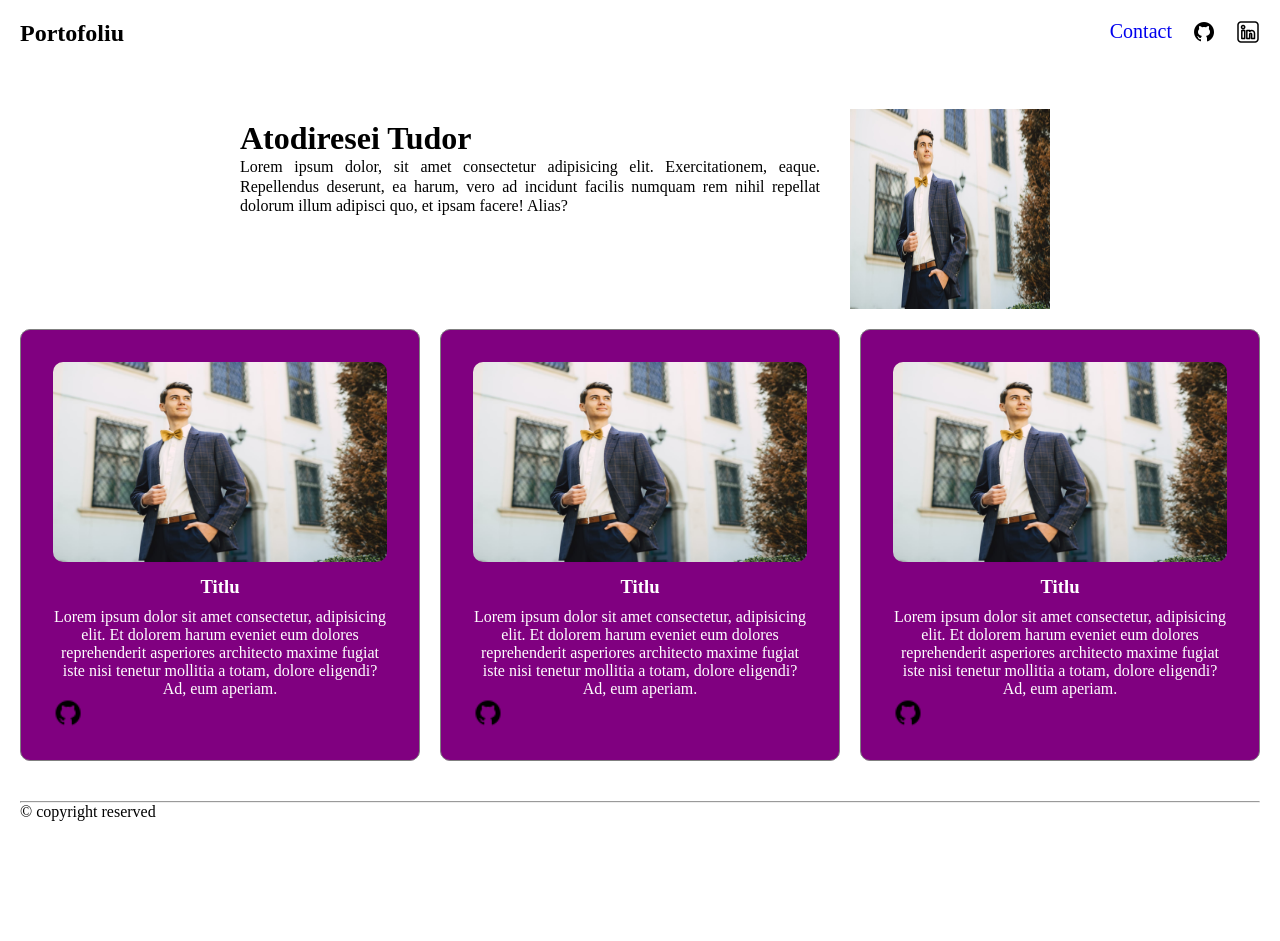
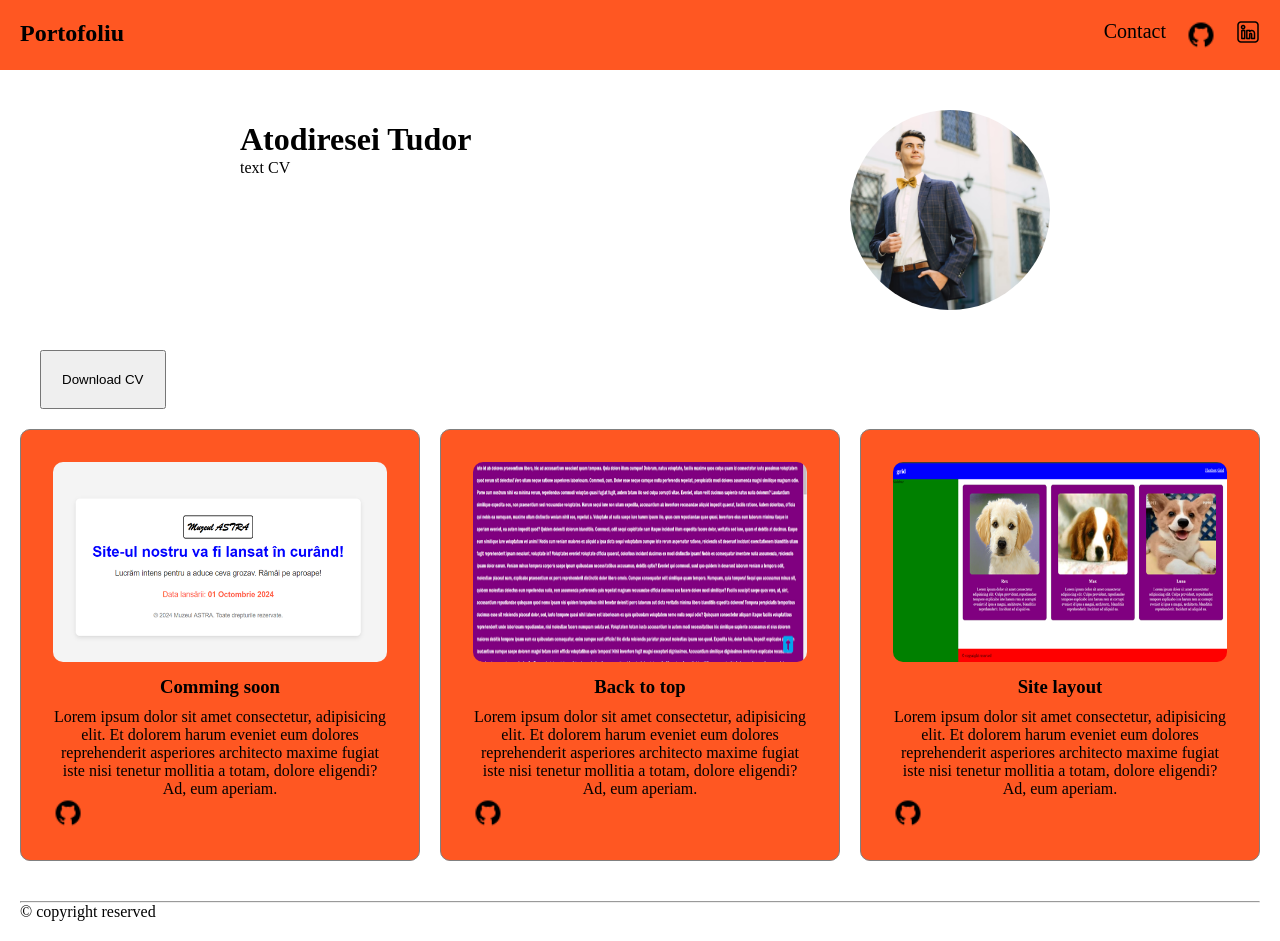
Before and after one commit to Tudor-debug819/portofolio, a plain HTML site: page index.html in a window 1280 px wide. Before the commit the page ends 841 px from the top, so only its background shows below. Drawn offline with Linux system fonts and the light colour scheme.

Commit message:
layout done

```diff
--- a/index.html
+++ b/index.html
@@ -14,61 +14,59 @@
             <h2>Portofoliu</h2>
         </div>
         <div class="nav-links">
-            <a href="Contact.html">Contact</a>
-            <a href="https://github.com/Tudor-debug819" target="_blank"><img src="imagini/icons8-github-24.png"></a>
-            <a href="https://www.linkedin.com/feed/" target="_blank"><img src="imagini/icons8-linkedin-24.png"></a>
+            <a href="Contact.html" id="contact-link">Contact</a>
+            <a href="https://github.com/Tudor-debug819" target="_blank"><img id="github-icon" src="imagini/icons8-github-24.png"></a>
+            <a href="https://www.linkedin.com/feed/" target="_blank"><img id="linkedin-icon" src="imagini/icons8-linkedin-24.png"></a>
         </div>
     </nav>
 
     <main>
         <div class="introduction">
 
-            <img src="imagini/PozaPortofoliu.jpeg" width="200" height="200">
+            <img id="poza-inceput" src="imagini/PozaPortofoliu.jpeg" width="200" height="200">
             <div class="text">
                 <h1>Atodiresei Tudor</h1>
-                <p>Lorem ipsum dolor, sit amet consectetur adipisicing elit. Exercitationem, eaque. Repellendus
-                    deserunt, ea
-                    harum,
-                    vero ad incidunt facilis numquam rem nihil repellat dolorum illum adipisci quo, et ipsam facere!
-                    Alias?
+                <p>text CV
                 </p>
             </div>
 
         </div>
 
+        <button>Download CV</button>
+
         <div class="container">
             <div class="card">
-                <img src="imagini/PozaPortofoliu.jpeg" width="200" height="200">
+                <img src="imagini/coming-soon-photo.png" width="200" height="200">
                 <div class="card-content">
-                    <h3>Titlu</h3>
+                    <h3>Comming soon</h3>
                     <p>Lorem ipsum dolor sit amet consectetur, adipisicing elit. Et dolorem harum eveniet eum dolores
                         reprehenderit asperiores architecto maxime fugiat iste nisi tenetur mollitia a totam, dolore
                         eligendi? Ad, eum aperiam.</p>
                 </div>
-                <a href="https://github.com/Tudor-debug819" target="_blank"><img id="github-icon"
+                <a href="https://github.com/Tudor-debug819/comingsoon" target="_blank"><img id="github-icon"
                         src="imagini/icons8-github-24.png"></a>
             </div>
 
             <div class="card">
-                <img src="imagini/PozaPortofoliu.jpeg" width="200" height="200">
+                <img src="imagini/back-to-top-photo.png" width="200" height="200">
                 <div class="card-content">
-                    <h3>Titlu</h3>
+                    <h3>Back to top</h3>
                     <p>Lorem ipsum dolor sit amet consectetur, adipisicing elit. Et dolorem harum eveniet eum dolores
                         reprehenderit asperiores architecto maxime fugiat iste nisi tenetur mollitia a totam, dolore
                         eligendi? Ad, eum aperiam.</p>
                 </div>
-                <a href="https://github.com/Tudor-debug819" target="_blank"><img id="github-icon"
+                <a href="https://github.com/Tudor-debug819/backtotop" target="_blank"><img id="github-icon"
                         src="imagini/icons8-github-24.png"></a>
             </div>
             <div class="card">
-                <img src="imagini/PozaPortofoliu.jpeg" width="200" height="200">
+                <img src="imagini/site-layout-photo.png" width="200" height="200">
                 <div class="card-content">
-                    <h3>Titlu</h3>
+                    <h3>Site layout</h3>
                     <p>Lorem ipsum dolor sit amet consectetur, adipisicing elit. Et dolorem harum eveniet eum dolores
                         reprehenderit asperiores architecto maxime fugiat iste nisi tenetur mollitia a totam, dolore
                         eligendi? Ad, eum aperiam.</p>
                 </div>
-                <a href="https://github.com/Tudor-debug819" target="_blank"><img id="github-icon"
+                <a href="https://github.com/Tudor-debug819/siteLayout" target="_blank"><img id="github-icon"
                         src="imagini/icons8-github-24.png"></a>
 
             </div>
--- a/style.css
+++ b/style.css
@@ -14,6 +14,7 @@ body {
 nav {
     display: flex;
     padding: 20px;
+    background-color: #FF5722;
 }
 
 .nav-heading {
@@ -24,6 +25,14 @@ nav {
     display: flex;
     gap: 20px;
     font-size: 20px;
+}
+
+#contact-link {
+    color: black;
+}
+
+#contact-link:hover {
+    text-decoration: underline;
 }
 
 main {
@@ -37,6 +46,12 @@ main {
     flex-direction: row-reverse;
     justify-content: center;
     gap: 20px;
+}
+
+button {
+    display: flex;
+    padding: 20px;
+    margin: 20px;
 }
 
 .text {
@@ -58,7 +73,7 @@ main {
     padding: 2em;
     border: 1px solid grey;
     border-radius: 10px;
-    background-color: purple;
+    background-color: #FF5722;
     text-align: center;
     width: 300px;
     flex: 1 1 300px;
@@ -71,22 +86,34 @@ main {
 
 .card h3 {
     margin: 10px 0;
-    color: white;
+    color: black;
 }
 
 .card p {
-    color: white;
+    color: black;
 }
 
 footer {
     padding: 20px;
 }
 
-#github-icon{
+#github-icon {
     display: flex;
     width: 30px;
 }
 
-/* img{
+#github-icon:hover {
+    transform: scale(1.1);
+}
+
+#poza-inceput {
+    width: 200px;
+    height: 200px;
     border-radius: 50%;
-} */
+    object-fit: cover;
+    /* Ensures the image fits properly inside the round shape */
+}
+
+#linkedin-icon:hover {
+    transform: scale(1.1);
+}
```
Also changed, not shown: imagini/back-to-top-photo.png (added), imagini/coming-soon-photo.png (added), imagini/site-layout-photo.png (added).
